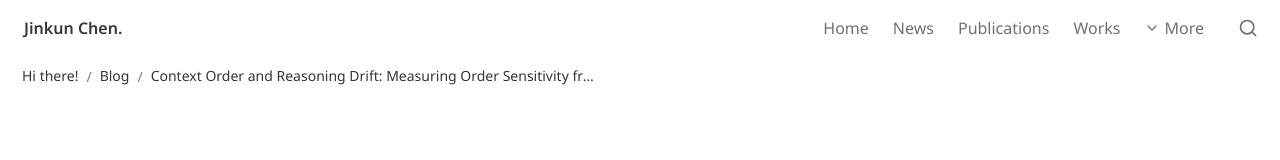
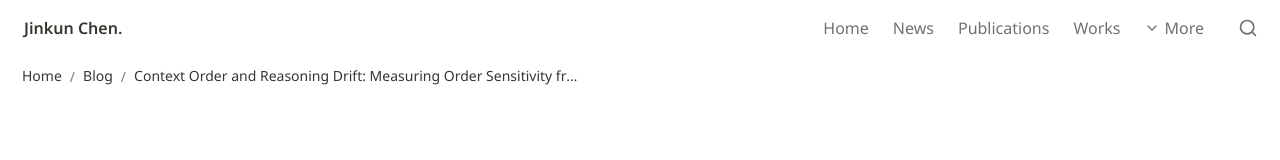
Before and after one commit to Jinnkunn/jinnkunn.com, a Next.js app: page /blog/context-order-and-reasoning-drift-measuring-order-sensitivity-from-token-probabilities in a window 1280 px wide. Shown: the top 160 px of the page. Built offline with nearby package versions, Linux system fonts and the light colour scheme.

Commit message:
Blog: canonical breadcrumbs and redirect /list -> /blog

```diff
--- a/app/(classic)/blog/[slug]/page.tsx
+++ b/app/(classic)/blog/[slug]/page.tsx
@@ -6,17 +6,44 @@ import type { Metadata } from "next";
 export const dynamic = "force-static";
 export const dynamicParams = false;
 
+function escapeHtml(s: string): string {
+  return String(s ?? "")
+    .replaceAll("&", "&amp;")
+    .replaceAll("<", "&lt;")
+    .replaceAll(">", "&gt;")
+    .replaceAll('"', "&quot;")
+    .replaceAll("'", "&#x27;");
+}
+
+function extractTitleFromMainHtml(mainHtml: string): string {
+  const m = String(mainHtml || "").match(
+    /<h1\b[^>]*class="notion-header__title"[^>]*>([\s\S]*?)<\/h1>/i,
+  );
+  if (!m) return "Blog";
+  // Title is plain text in our generated HTML (already escaped), but keep it safe.
+  const raw = m[1].replace(/<[^>]+>/g, "").trim();
+  return raw || "Blog";
+}
+
+function buildBreadcrumbsHtml({ title, slug }: { title: string; slug: string }): string {
+  const safeTitle = escapeHtml(title);
+  const safeSlug = escapeHtml(slug);
+  return `<div class="super-navbar__breadcrumbs" style="position:absolute"><div class="notion-breadcrumb"><a href="/" class="notion-link notion-breadcrumb__item"><div class="notion-navbar__title notion-breadcrumb__title">Home</div></a><span class="notion-breadcrumb__divider">/</span><a href="/blog" class="notion-link notion-breadcrumb__item"><div class="notion-navbar__title notion-breadcrumb__title">Blog</div></a><span class="notion-breadcrumb__divider">/</span><a href="/blog/${safeSlug}" class="notion-link notion-breadcrumb__item"><div class="notion-navbar__title notion-breadcrumb__title">${safeTitle}</div></a></div></div>`;
+}
+
 function rewriteBlogPostMainHtml(input: string, { slug }: { slug: string }): string {
   let out = input;
 
-  // Remove the middle breadcrumb "List" (the one that links to /blog/list).
+  // Replace the whole breadcrumb block so we always get:
+  //   Home / Blog / <post title>
+  // This avoids depending on the Notion hierarchy (which may include an
+  // intermediate "List" database) and matches the original site's UX.
+  const title = extractTitleFromMainHtml(out);
+  const breadcrumbs = buildBreadcrumbsHtml({ title, slug });
   out = out.replace(
-    /<span class="notion-breadcrumb__divider">\/\s*<\/span>\s*<a\b[^>]*\bhref="\/blog\/list"[^>]*>[\s\S]*?<\/a>/i,
-    "",
+    /<div class="super-navbar__breadcrumbs"[^>]*>[\s\S]*?<\/div>\s*<\/div>/i,
+    breadcrumbs,
   );
-
-  // Keep the last crumb link consistent with the canonical route.
-  out = out.replaceAll(`href="/blog/list/${slug}"`, `href="/blog/${slug}"`);
 
   return out;
 }
```
Also changed, not shown: middleware.ts (+9 -0 lines).
